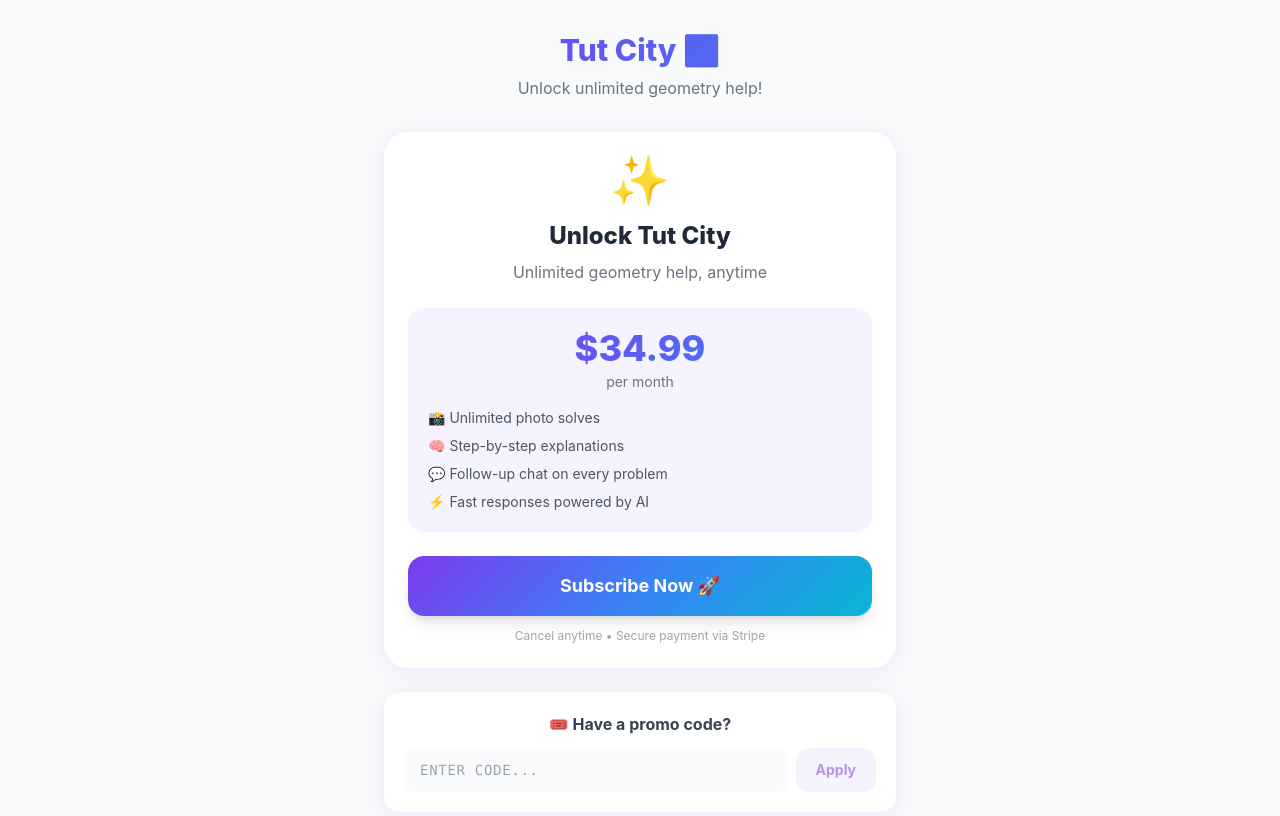
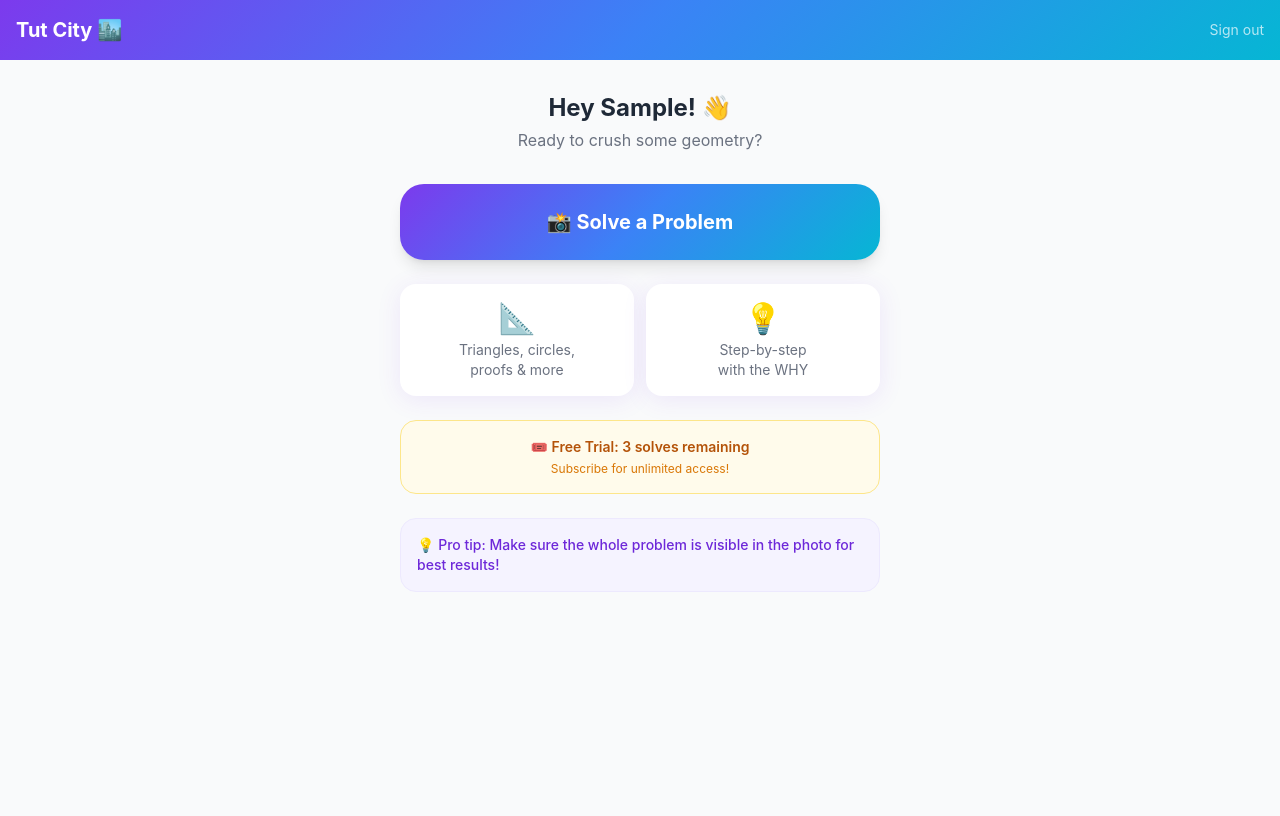
Before and after one commit to HeronimoV/Tut-City, a Next.js app: page /dashboard in a window 1280 px wide. Shown: the top 816 px of the page. Built offline with nearby package versions, Linux system fonts and the light colour scheme; no server answers; sample sign-in values are in the browser's storage.

Commit message:
feat: 3 free solves trial - counter on dashboard, paywall after limit

```diff
--- a/app/dashboard/page.tsx
+++ b/app/dashboard/page.tsx
@@ -17,11 +17,17 @@
   }, [status, router]);
 
   useEffect(() => {
-    // Check if user has access (subscription or promo)
+    // Check if user has access (subscription, promo, or free trial remaining)
     const access = localStorage.getItem("tut_city_access");
-    if (access === "true") setHasAccess(true);
+    const solveCount = parseInt(localStorage.getItem("tut_city_solves") || "0", 10);
+    if (access === "true" || solveCount < 3) setHasAccess(true);
     setChecking(false);
   }, []);
+
+  const solveCount = typeof window !== "undefined" ? parseInt(localStorage.getItem("tut_city_solves") || "0", 10) : 0;
+  const isPaid = typeof window !== "undefined" ? localStorage.getItem("tut_city_access") === "true" : false;
+  const trialRemaining = Math.max(0, 3 - solveCount);
+  const onTrial = !isPaid && trialRemaining > 0;
 
   const grantAccess = () => {
     localStorage.setItem("tut_city_access", "true");
@@ -97,6 +103,16 @@
           </div>
         </div>
 
+        {/* Trial banner */}
+        {onTrial && (
+          <div className="mt-6 bg-amber-50 border border-amber-200 rounded-2xl p-4 text-center">
+            <p className="text-amber-700 text-sm font-semibold">
+              🎟️ Free Trial: {trialRemaining} solve{trialRemaining !== 1 ? "s" : ""} remaining
+            </p>
+            <p className="text-amber-600 text-xs mt-1">Subscribe for unlimited access!</p>
+          </div>
+        )}
+
         {/* Recent tip */}
         <div className="mt-6 bg-violet-50 border border-violet-100 rounded-2xl p-4">
           <p className="text-violet-700 text-sm font-medium">
--- a/app/page.tsx
+++ b/app/page.tsx
@@ -137,7 +137,7 @@
             </form>
           )}
           <p className="text-center text-white/50 text-xs mt-4">
-            Free trial included • $34.99/mo after • Cancel anytime
+            3 free solves • Then $34.99/mo • Cancel anytime
           </p>
         </div>
       </div>
--- a/app/solve/page.tsx
+++ b/app/solve/page.tsx
@@ -35,6 +35,14 @@
   }, [status, router]);
 
   const handleImageCapture = async (imageData: string) => {
+    // Check trial/access
+    const isPaid = localStorage.getItem("tut_city_access") === "true";
+    const solves = parseInt(localStorage.getItem("tut_city_solves") || "0", 10);
+    if (!isPaid && solves >= 3) {
+      setError("Free trial used up! Subscribe for unlimited access 🎟️");
+      return;
+    }
+
     setImage(imageData);
     setError(null);
     setSolving(true);
@@ -51,6 +59,11 @@
       if (!res.ok) throw new Error("Failed to solve. Try again!");
       const data = await res.json();
       setResult(data);
+
+      // Increment solve count
+      if (!isPaid) {
+        localStorage.setItem("tut_city_solves", String(solves + 1));
+      }
     } catch (e: any) {
       setError(e.message || "Something went wrong");
     } finally {
```
